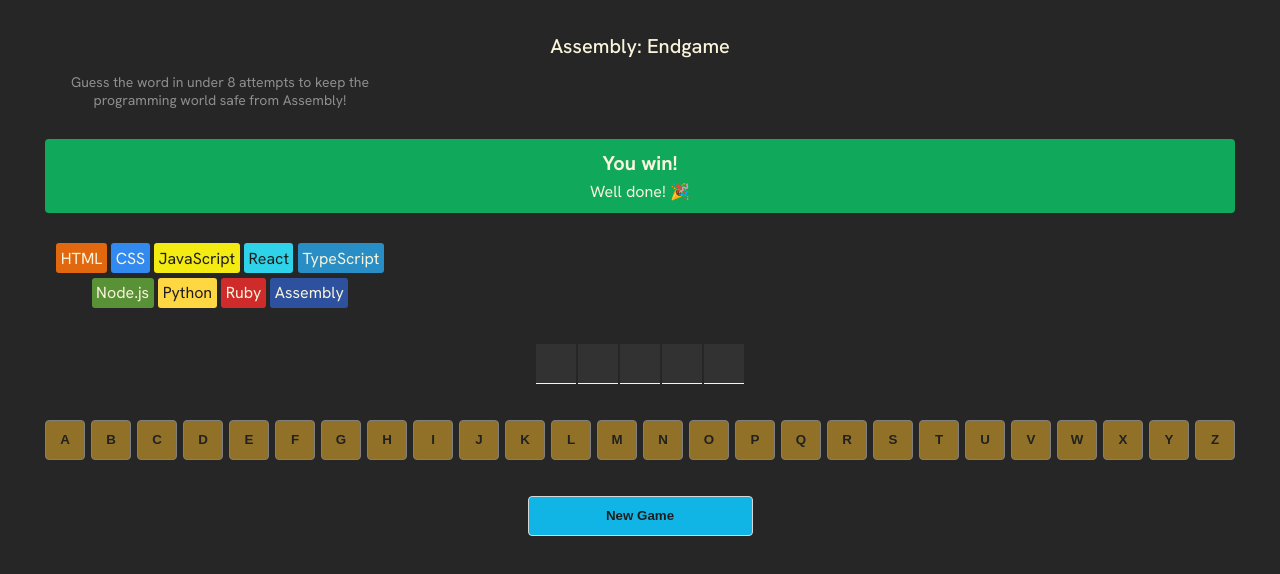
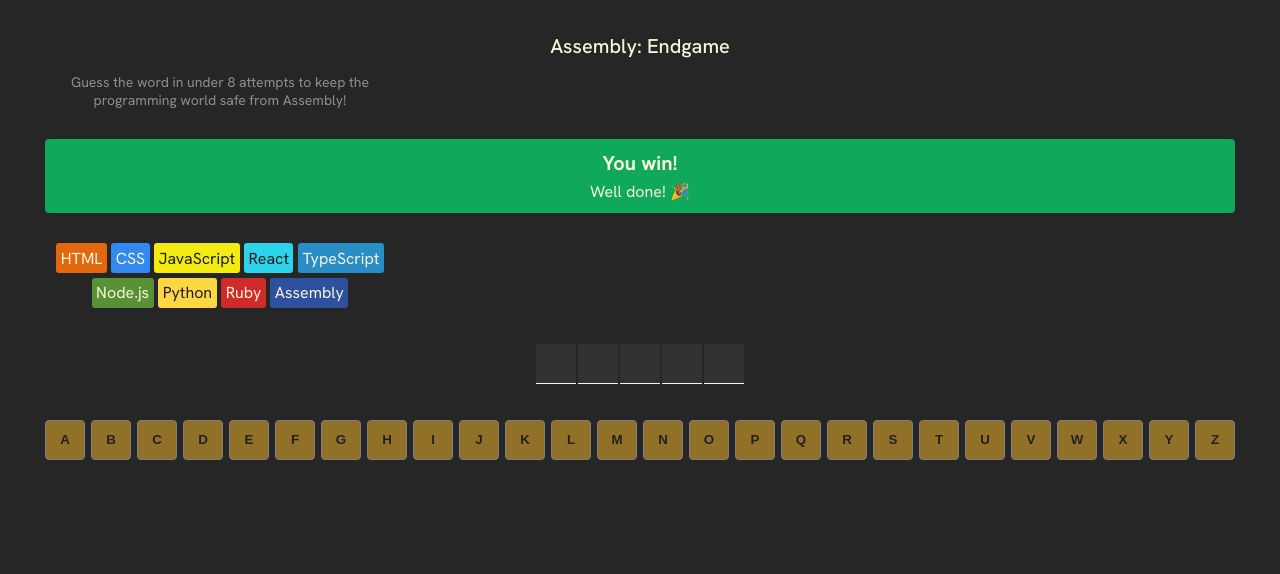
Before and after one commit to jacquikeating/assembly-endgame, a React (Vite) app: page / in a window 1280 px wide. Shown: the top 574 px of the page. Built offline with nearby package versions, Linux system fonts and the light colour scheme.

Commit message:
Conditional rendering for <NewGameBtn>
- Declared 3 new derived variables in App.jsx: isGameWon, isGameLost, and isGameOver.
- Added a conditional to only render <NewGameBtn> if isGameOver is true.

```diff
--- a/src/App.jsx
+++ b/src/App.jsx
@@ -5,6 +5,7 @@
 import Word from './components/Word'
 import Keyboard from './components/Keyboard'
 import NewGameBtn from './components/NewGameBtn'
+import { languages } from "./languages.js"
 
 function App() {
     // State values
@@ -13,6 +14,11 @@
 
     // Derived values
     let wrongGuessCount = guessedLetters.filter((letter) => !currentWord.includes(letter)).length
+    const isGameWon = currentWord.split("").every(letter => guessedLetters.includes(letter))
+    const isGameLost = wrongGuessCount >= languages.length - 1
+    const isGameOver = isGameWon || isGameLost
+
+    console.log(isGameOver)
 
     // Functions
     function guess(letter) {
@@ -28,7 +34,7 @@
       <Languages wrongGuessCount={wrongGuessCount} />
       <Word currentWord={currentWord} guessedLetters={guessedLetters} />
       <Keyboard guessedLetters={guessedLetters} currentWord={currentWord} guess={guess} />
-      <NewGameBtn />
+      { isGameOver && <NewGameBtn /> }
     </>
   )
 }
```
